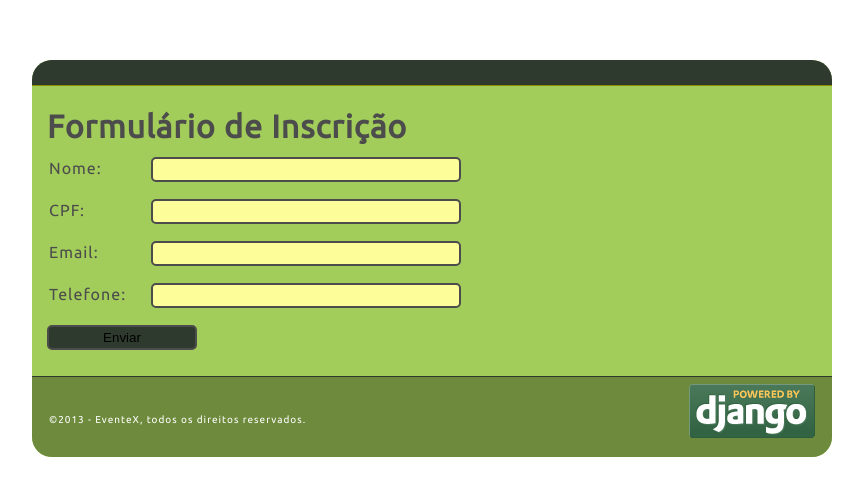
After one commit to MarcosDias/WTTD, a Django app: page /inscricao/ in a window 1280 px wide. The commit adds this page. Shown: the top 496 px of the page, without its empty margins (208-1071 px from the left). Run offline with Django 3.2, Linux system fonts and the light colour scheme.

Commit message:
Subscription

```diff
--- a/eventex/core/static/css/style.css
+++ b/eventex/core/static/css/style.css
@@ -50,3 +50,20 @@ body{
 	width: 60px;
     text-align: center;
 }
+form input {
+    background-color:#FDFD9A;
+    border:2px solid #4C4C4C;
+    width: 300px;
+    padding:3px;
+    border-radius: 5px 5px 5px 5px;
+}
+.btn {
+    background: #2F3A2F;
+    width: 150px;
+}
+.errorlist{
+    color: red;
+    font-size: 10px;
+    float: right;
+    padding-right: 205px;
+}
--- /dev/null
+++ b/eventex/core/templates/base.html
@@ -0,0 +1,30 @@
+<!DOCTYPE html>
+<html lang="pt-br">
+<head>
+	<meta charset="utf-8">
+	<link href="{{ STATIC_URL }}/css/style.css" rel="stylesheet" type="text/css">
+	<title>Bem vindo ao Eventex</title>
+</head>
+<body>
+	<div class="content">
+		<div id="superBorda"></div>
+
+		<div id="destaque">
+			{% block destaque %}
+			{% endblock destaque %}
+		</div>
+
+		<div id="footer">
+			<table>
+				<tr>
+					<td>©2013 - EventeX, todos os direitos reservados.</td>
+					<td id="imgDj">
+						<a href="https://www.djangoproject.com/"><img src="{{ STATIC_URL }}/img/django-powered.png" title="Django Powered" id="DjPower"></a>
+					</td>
+				</tr>
+			</table>
+		</div>
+
+	</div>
+</body>
+</html>
--- a/eventex/settings.py
+++ b/eventex/settings.py
@@ -132,6 +132,7 @@ INSTALLED_APPS = (
     # Uncomment the next line to enable admin documentation:
     # 'django.contrib.admindocs',
     'eventex.core',
+    'eventex.subscriptions',
 )
 
 # A sample logging configuration. The only tangible logging
@@ -158,7 +159,8 @@ LOGGING = {
         },
         'console':{
             'level' : 'DEBUG',
-            'class' : 'logging.StreamHandler',
+            'filters': ['require_debug_true'],
+            'class': 'logging.StreamHandler',
         },
     },
     'loggers': {
--- /dev/null
+++ b/eventex/subscriptions/forms.py
@@ -0,0 +1,7 @@
+# coding: utf-8
+from django import forms
+from eventex.subscriptions.models import Subscription
+
+class SubscriptionForm(forms.ModelForm):
+	class Meta:
+		model = Subscription
--- /dev/null
+++ b/eventex/subscriptions/models.py
@@ -0,0 +1,19 @@
+# coding: utf-8
+from django.db import models
+from django.utils.translation import ugettext_lazy as _
+
+class Subscription(models.Model):
+	name = models.CharField(_('nome'), max_length=100)
+	cpf = models.CharField(_('CPF'), max_length=11, unique=True)
+	email = models.EmailField(_('email'), unique=True)
+	phone = models.CharField(_('telefone'), max_length=20, blank=True)
+	created_at = models.DateTimeField(_('criado em'), auto_now_add=True)
+
+	class Meta:
+		ordering=['created_at']
+		verbose_name = _(u'inscrição')
+		verbose_name_plural = _(u'inscrições')
+
+
+	def __unicode__(self):
+		return self.name
--- /dev/null
+++ b/eventex/subscriptions/templates/subscriptions/subscriptions_form.html
@@ -0,0 +1,46 @@
+{% extends 'base.html' %}
+{% block destaque %}
+	<h1>Formulário de Inscrição</h1>
+	<form action="." method="POST">
+		{% csrf_token %}
+		<table>
+			<tr>
+				<td width="100px">
+					<label for="{{ form.name.id_for_label }}">{{ form.name.label }}:</label>
+				</td>
+				<td>
+					{{ form.name }}
+					{{ form.name.errors }}
+				</td>
+			</tr>
+			<tr>
+				<td>
+					<label for="{{ form.cpf.id_for_label }}">{{ form.cpf.label }}:</label>
+				</td>
+				<td>
+					{{ form.cpf }}
+					{{ form.cpf.errors }}
+				</td>
+			</tr>
+			<tr>
+				<td>
+					<label for="{{ form.email.id_for_label }}">{{ form.email.label }}:</label>
+				</td>
+				<td>
+					{{ form.email }}
+					{{ form.email.errors }}
+				</td>
+			</tr>
+			<tr>
+				<td>
+					<label for="{{ form.phone.id_for_label }}">{{ form.phone.label }}:</label>
+				</td>
+				<td>
+					{{ form.phone }}
+					{{ form.phone.errors }}
+				</td>
+			</tr>
+		</table>
+		<input type="submit" value="Enviar" class="btn">
+	</form>
+{% endblock destaque %}
--- /dev/null
+++ b/eventex/subscriptions/views.py
@@ -0,0 +1,31 @@
+# coding: utf-8
+from django.http import HttpResponseRedirect
+from django.http import HttpResponse
+from django.shortcuts import render
+from django.shortcuts import get_object_or_404
+from eventex.subscriptions.forms import SubscriptionForm
+from eventex.subscriptions.models import Subscription
+
+def subscribe(request):
+	if request.method == 'POST':
+		return create(request)
+	else:
+		return new(request)
+
+def new(request):
+	return render(request, 'subscriptions/subscriptions_form.html',
+					{'form': SubscriptionForm()})
+
+def create(request):
+	form = SubscriptionForm(request.POST)
+	if not form.is_valid():
+		return render(request, 'subscriptions/subscriptions_form.html', {'form': form})
+
+	obj = form.save()
+	obj.save()
+	return HttpResponseRedirect('/inscricao/%d/' % obj.pk)
+
+def detail(request, pk):
+	subscription = get_object_or_404(Subscription, pk = pk)
+	return render (request, 'subscriptions/subscription_detail.html',
+					{'subscription': subscription})
--- a/eventex/urls.py
+++ b/eventex/urls.py
@@ -4,8 +4,10 @@ from django.conf.urls import patterns, include, url
 # from django.contrib import admin
 # admin.autodiscover()
 
-urlpatterns = patterns('eventex.core.views',
-	url(r'^$', 'homepage', name='homepage'),
+urlpatterns = patterns('',
+	url(r'^$', 'eventex.core.views.homepage', name='homepage'),
+	url(r'^inscricao/$', 'eventex.subscriptions.views.subscribe', name='subscribe'),
+	url(r'^inscricao/(\d+)/$', 'eventex.subscriptions.views.detail', name='detail'),
     # Examples:
     # url(r'^$', 'eventex.views.home', name='home'),
     # url(r'^eventex/', include('eventex.foo.urls')),
```
Also changed, not shown: eventex/core/templates/index.html (+4 -28 lines), eventex/core/tests.py (+11 -13 lines), eventex/subscriptions/templates/subscriptions/subscription_detail.html (added, +16 -0 lines), eventex/subscriptions/tests/__init__.py (added, +4 -0 lines), eventex/subscriptions/tests/test_forms.py (added, +9 -0 lines), eventex/subscriptions/tests/test_models.py (added, +46 -0 lines), eventex/subscriptions/tests/test_views_detail.py (added, +31 -0 lines), eventex/subscriptions/tests/test_views_subscribe.py (added, +64 -0 lines), eventex/subscriptions/__init__.py (added).
